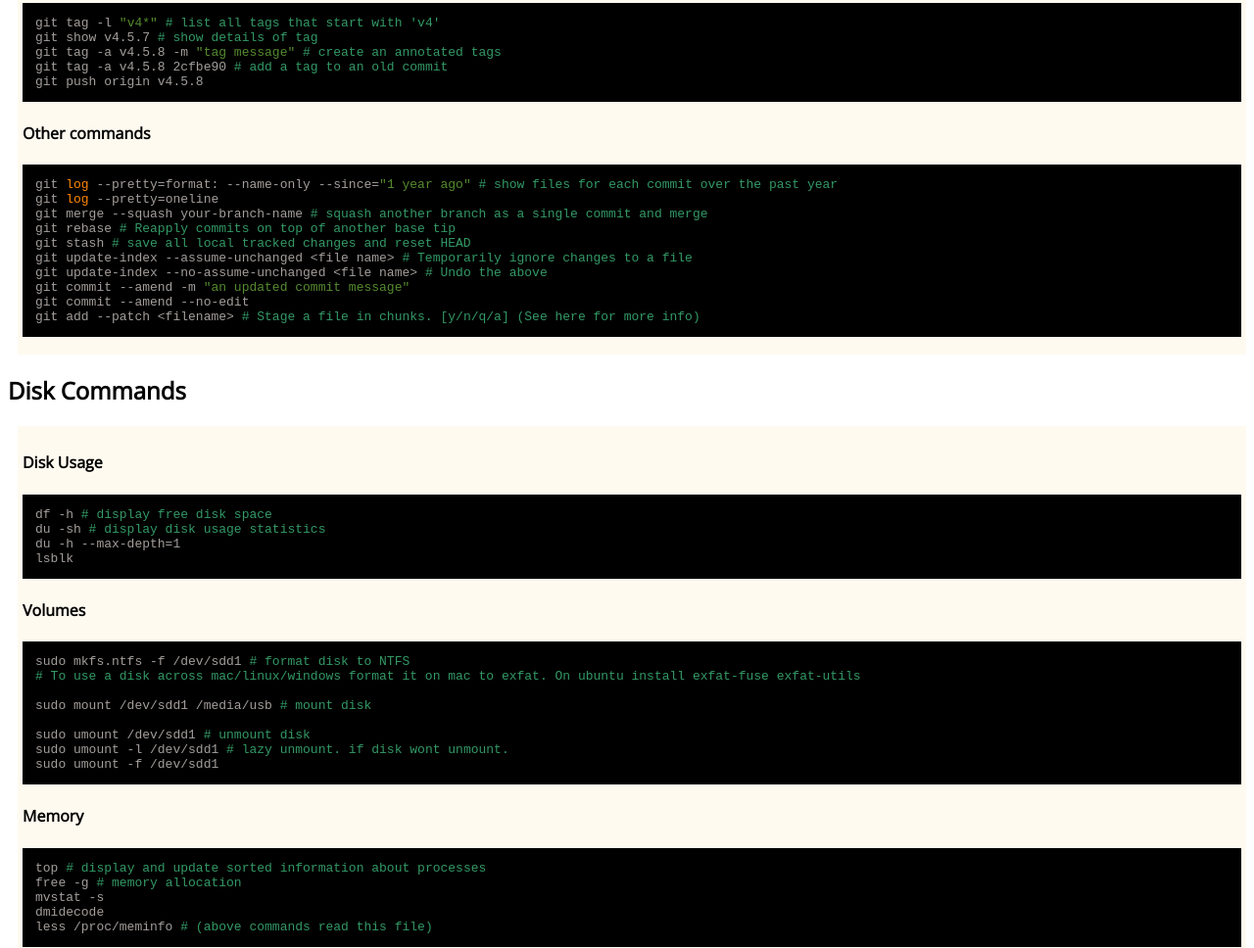
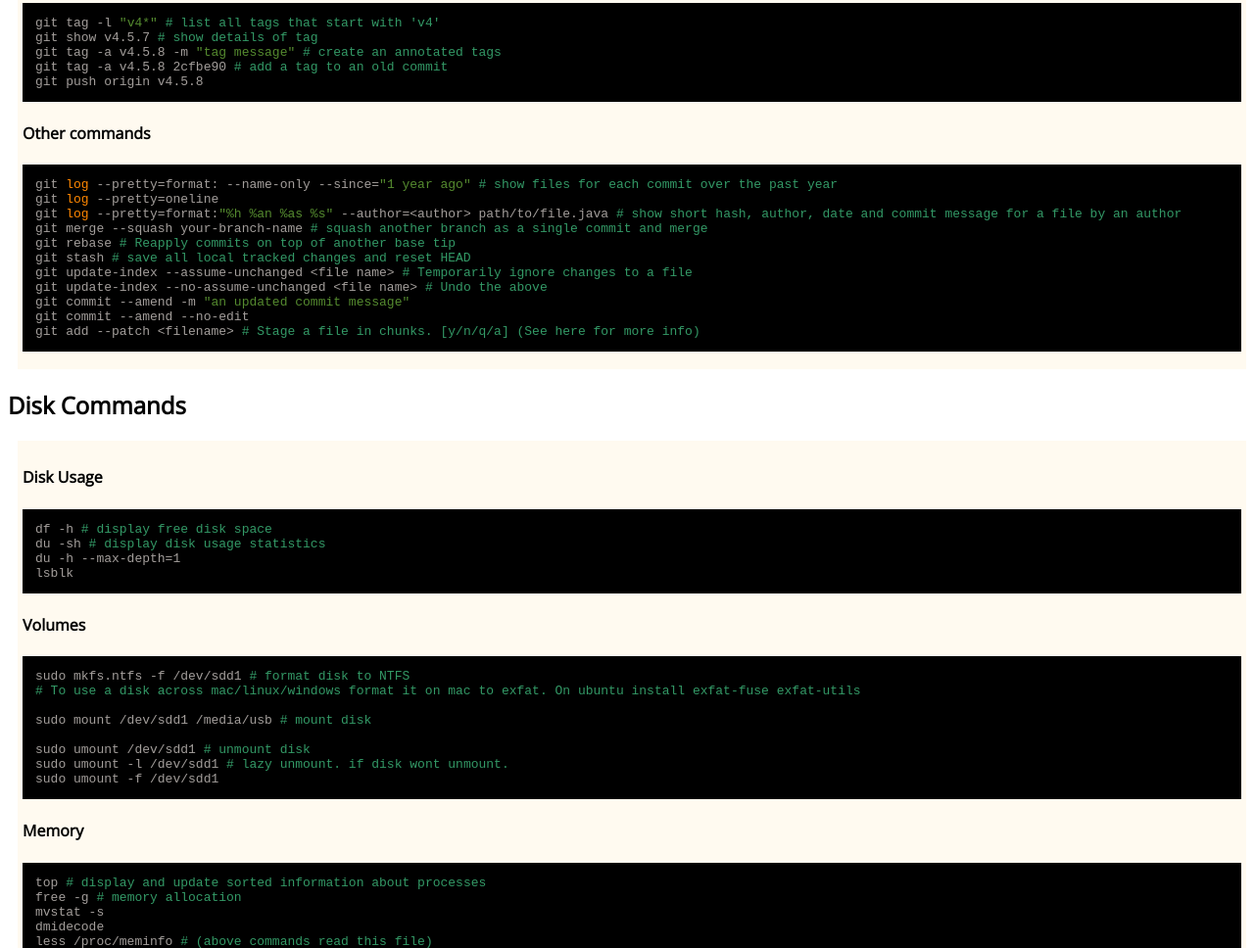
Before and after one commit to thebenlamm/cheatsheet.xyz, a plain HTML site: page index.html in a window 1280 px wide. Shown: the part 3858-4826 px from the top of the page at 98% size. Drawn offline with nearby package versions, Linux system fonts and the light colour scheme.

Commit message:
git log by file and author

```diff
--- a/index.html
+++ b/index.html
@@ -277,6 +277,7 @@ git push origin v4.5.8</code></pre>
 					<h4>Other commands</h4>
 					<pre><code>git log --pretty=format: --name-only --since="1 year ago" # show files for each commit over the past year
 git log --pretty=oneline
+git log --pretty=format:"%h %an %as %s" --author=&lt;author&gt; path/to/file.java # show short hash, author, date and commit message for a file by an author
 git merge --squash your-branch-name # squash another branch as a single commit and merge
 git rebase # Reapply commits on top of another base tip
 git stash # save all local tracked changes and reset HEAD
```
